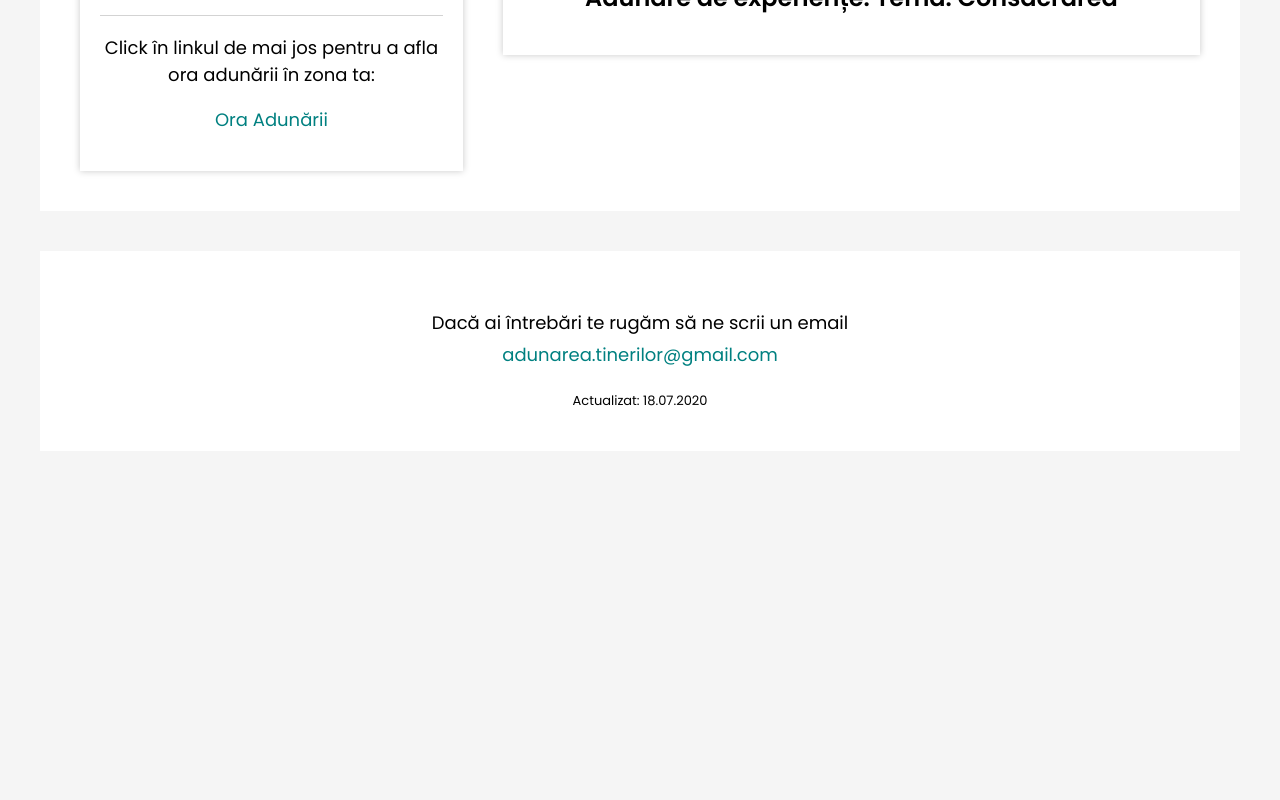
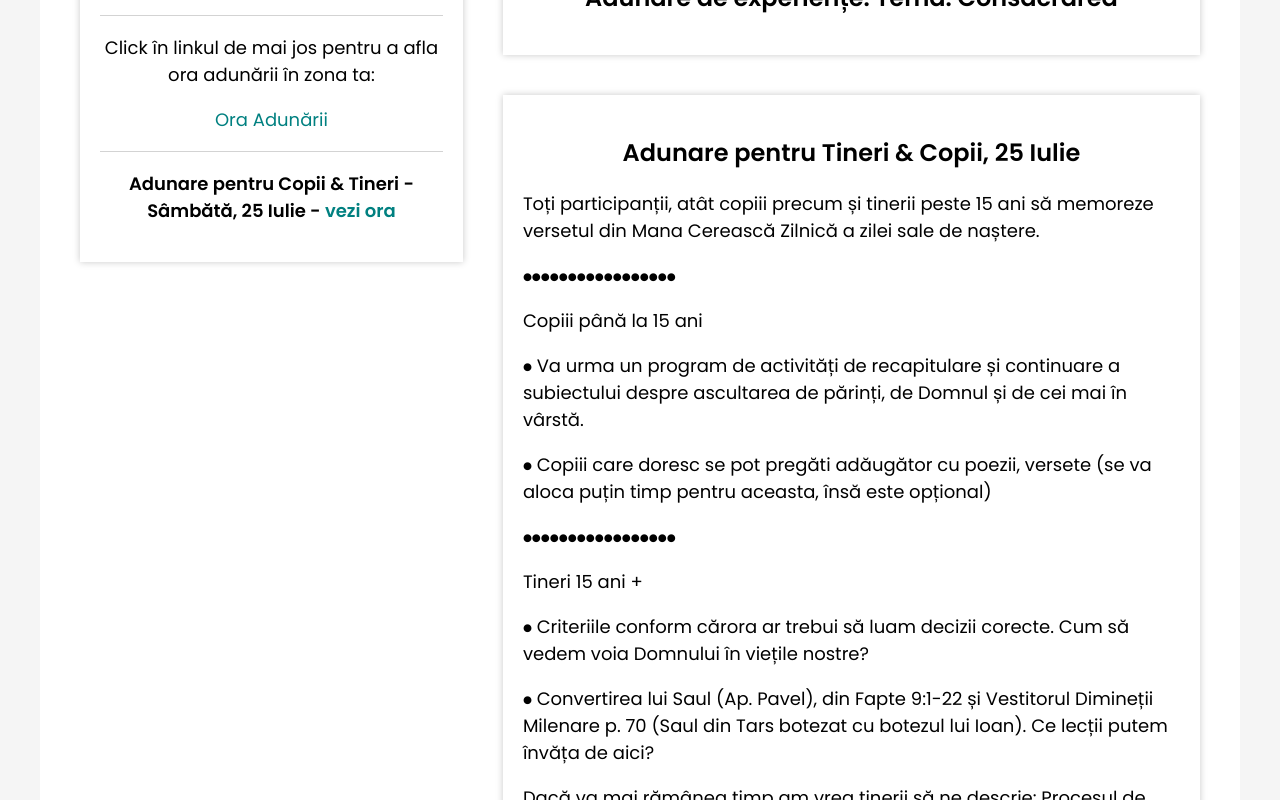
Before and after one commit to adunarea-tinerilor/stb-adt, a React (Create React App) app: page /#/ in a window 1280 px wide. Shown: the part 880-1680 px from the top of the page. Before the commit the page ends 1371 px from the top, so only its background shows below. Built offline with nearby package versions, Linux system fonts and the light colour scheme.

Commit message:
weekly content update

```diff
--- a/src/App.js
+++ b/src/App.js
@@ -27,17 +27,29 @@ export default class App extends React.Component {
 
 
       // announcement notes
-      // note: "Adunare pentru Copii & Tineri - Sâmbătă, 11 Iulie - ",
-      // noteLinkTxt: "vezi ora",
-      // noteLink: "https://www.timeanddate.com/worldclock/fixedtime.html?msg=Adunare+pentru+Copii&iso=20200711T18&p1=49",
+      note: "Adunare pentru Copii & Tineri - Sâmbătă, 25 Iulie - ",
+      noteLinkTxt: "vezi ora",
+      noteLink: "https://www.timeanddate.com/worldclock/fixedtime.html?msg=Adunare+pentru+Copii&iso=20200725T18&p1=49",
 
       // Adunare Copii INFO
-      // childrenMeeting : [
-      //   {
-      //     title: "",
-      //     subject: [ "" ]
-      //   }
-      // ],
+      childrenMeeting : [
+        {
+          title: "Adunare pentru Tineri & Copii, 25 Iulie",
+          subject: [
+            "Toți participanții, atât copiii precum și tinerii peste 15 ani să memoreze versetul din Mana Cerească Zilnică a zilei sale de naștere.",
+            "⦁⦁⦁⦁⦁⦁⦁⦁⦁⦁⦁⦁⦁⦁⦁⦁⦁",
+            "Copiii până la 15 ani",
+            "⦁ Va urma un program de activități de recapitulare și continuare a subiectului despre ascultarea de părinți, de Domnul și de cei mai în vârstă.",
+            "⦁ Copiii care doresc se pot pregăti adăugător cu poezii, versete (se va aloca puțin timp pentru aceasta, însă este opțional)",
+            "⦁⦁⦁⦁⦁⦁⦁⦁⦁⦁⦁⦁⦁⦁⦁⦁⦁",
+            "Tineri 15 ani +",
+            "⦁ Criteriile conform cărora ar trebui să luam decizii corecte. Cum să vedem voia Domnului în viețile nostre?",
+            "⦁ Convertirea lui Saul (Ap. Pavel), din Fapte 9:1-22 și Vestitorul Dimineții Milenare p. 70 (Saul din Tars botezat cu botezul lui Ioan). Ce lecții putem învăța de aici?",
+            "Dacă va mai rămânea timp am vrea tinerii să ne descrie: Procesul de gândire cum și la ce te-ai gândi când ai aplica în realitate, în practica personală îndemnul de a cântări costul din Luca 14:28 când vii în atingere cu gândul dacă să te predai cu totul Domnului în consacrare sau nu?",
+
+          ]
+        }
+      ],
 
       // archive list
       //add last meeting details
--- a/src/partials/Intro.js
+++ b/src/partials/Intro.js
@@ -86,7 +86,7 @@ export default function Intro(props) {
         <p>Click în linkul de mai jos pentru a afla ora adunării în zona ta:</p>
         <p><a href={props.meetingHour} rel="noopener noreferrer" target="_blank">Ora Adunării</a></p>
 
-        {props.note && <InfoNote>{props.note} <a href={props.noteLink} rel="noopener noreferrer" target="_blank"> {props.noteLinkTxt}</a></InfoNote>}
+        {props.note && <div><hr/><InfoNote>{props.note} <a href={props.noteLink} rel="noopener noreferrer" target="_blank"> {props.noteLinkTxt}</a></InfoNote></div>}
       </IntroCardContainer>
 
       <div>
```
